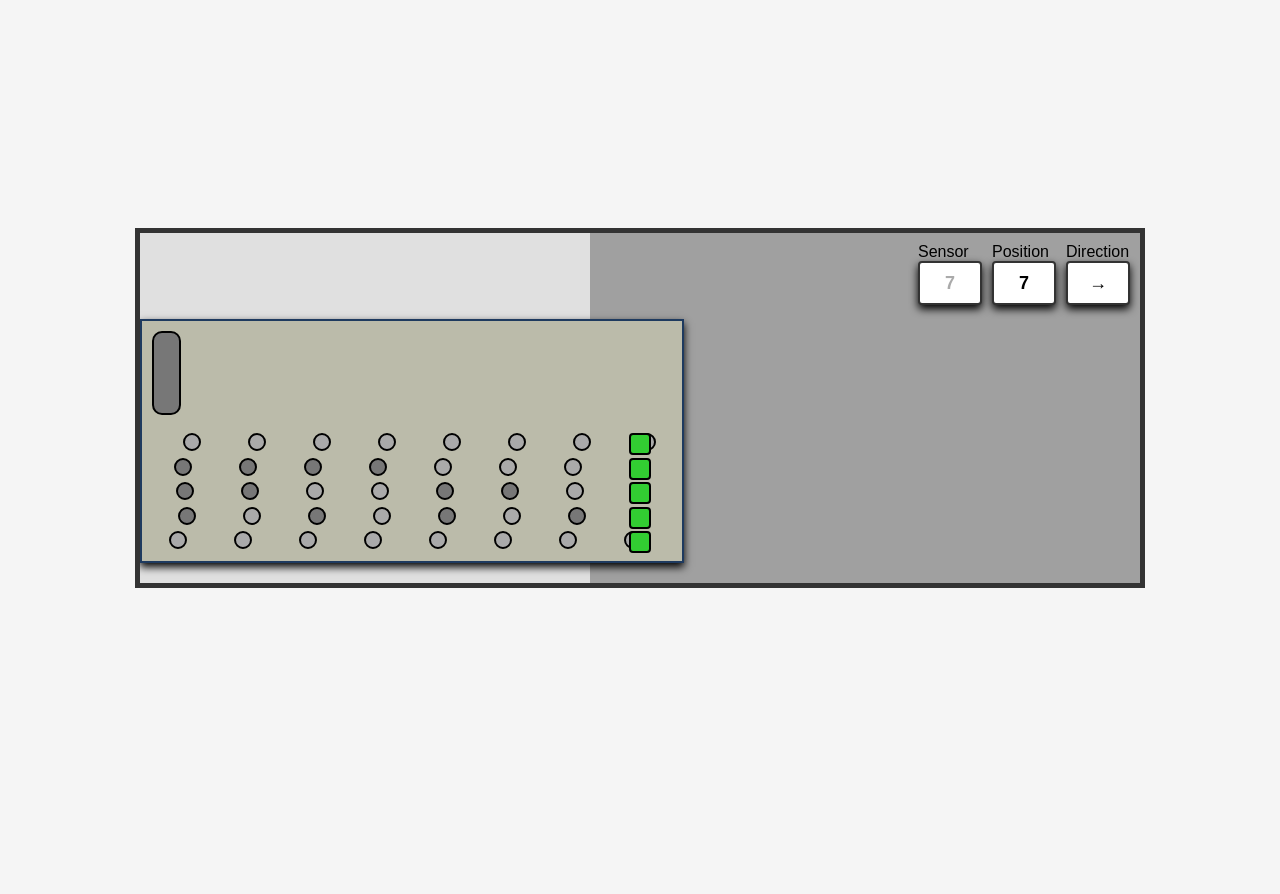
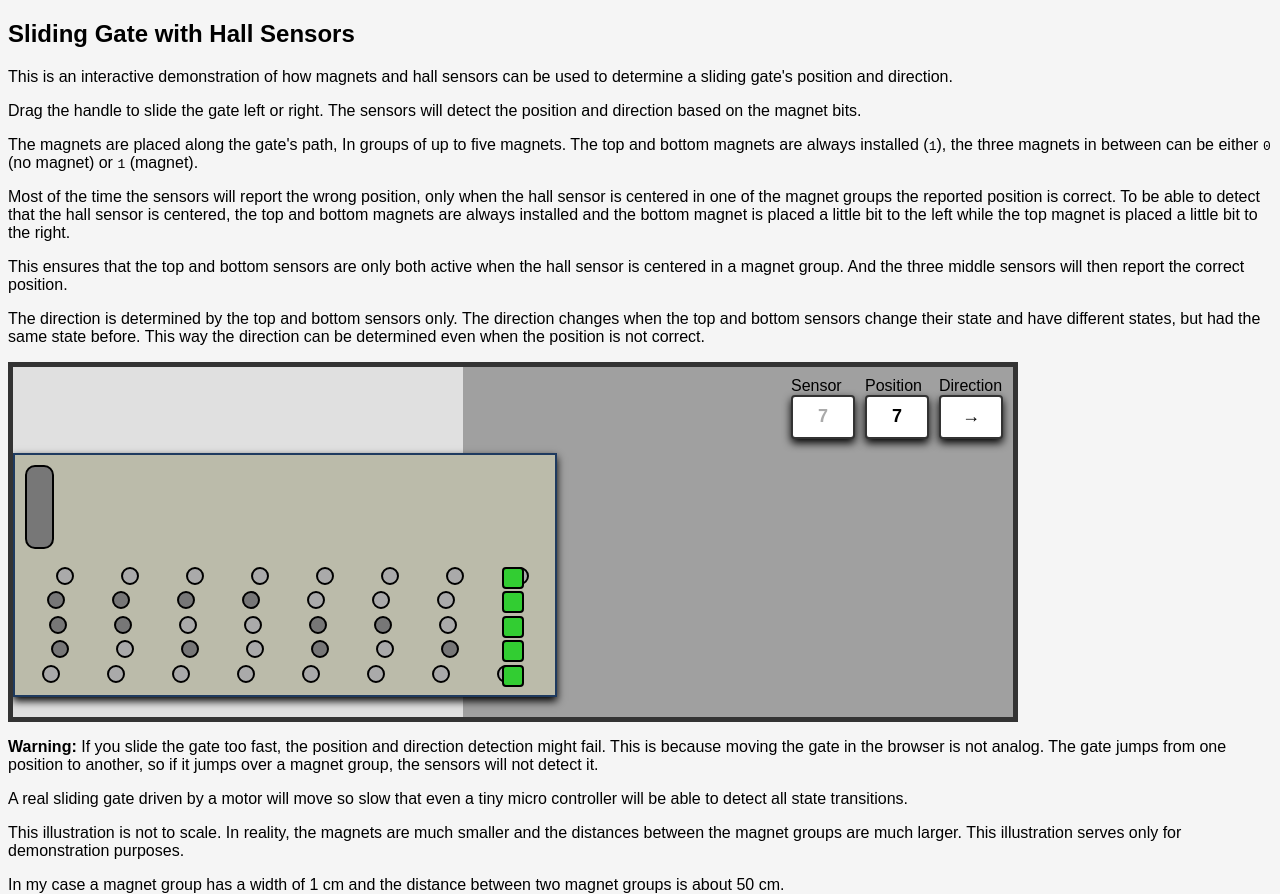
Before and after one commit to dueckminor/esphome-components, a plain HTML site: page docs/index.html in a window 1280 px wide. Before the commit the page ends 816 px from the top, so only its background shows below. Drawn offline with Linux system fonts and the light colour scheme.

Commit message:
improved documentation

```diff
--- a/docs/index.html
+++ b/docs/index.html
@@ -3,12 +3,9 @@
 
 <head>
     <meta charset="UTF-8">
-    <title>Schiebetor Animation</title>
+    <title>Sliding Gate Animation</title>
     <style>
         body {
-            display: flex;
-            justify-content: center;
-            align-items: center;
             height: 100vh;
             background: #f5f5f5;
             font-family: sans-serif;
@@ -156,6 +153,43 @@
 </head>
 
 <body>
+    <div style="text-align: center; margin-bottom: 20px;"></div>
+        <h2>Sliding Gate with Hall Sensors</h2>
+        <p>
+            This is an interactive demonstration of how magnets and hall sensors
+            can be used to determine a sliding gate's position and direction.
+        </p>
+        <p>
+            Drag the handle to slide the gate left or right. The sensors will
+            detect the position and direction based on the magnet bits.
+        </p>
+        <p>
+            The magnets are placed along the gate's path, In groups of up to
+            five magnets. The top and bottom magnets are always installed
+            (<tt>1</tt>), the three magnets in between can be either <tt>0</tt>
+            (no magnet) or <tt>1</tt> (magnet).
+        </p>
+        <p>
+            Most of the time the sensors will report the wrong position, only
+            when the hall sensor is centered in one of the magnet groups the
+            reported position is correct. To be able to detect that the hall
+            sensor is centered, the top and bottom magnets are always installed
+            and the bottom magnet is placed a little bit to the left while the
+            top magnet is placed a little bit to the right.
+        </p>
+        <p>
+            This ensures that the top and bottom sensors are only both active
+            when the hall sensor is centered in a magnet group. And the three
+            middle sensors will then report the correct position.
+        </p>
+        <p>
+            The direction is determined by the top and bottom sensors only.
+            The direction changes when the top and bottom sensors change their
+            state and have different states, but had the same state before.
+            This way the direction can be determined even when the position
+            is not correct.
+        </p>
+    </div>
     <div class="scene" id="scene">
         <div class="gate" id="gate">
             <div class="handle" id="handle"></div>
@@ -241,6 +275,27 @@
                 <div class="box" id="direction-box">→</div>
             </div>
         </div>
+    </div>
+    <div>
+        <p>
+            <b>Warning:</b> If you slide the gate too fast, the position and direction
+            detection might fail. This is because moving the gate in the browser
+            is not analog. The gate jumps from one position to another, so
+            if it jumps over a magnet group, the sensors will not detect it.
+        </p>
+        <p>
+            A real sliding gate driven by a motor will move so slow that even
+            a tiny micro controller will be able to detect all state transitions.
+        </p>
+        <p>
+            This illustration is not to scale. In reality, the
+            magnets are much smaller and the distances between the magnet groups
+            are much larger. This illustration serves only for demonstration purposes.
+        </p>
+        <p>
+            In my case a magnet group has a width of 1 cm and the distance
+            between two magnet groups is about 50 cm.
+        </p>
     </div>
 
     <script>
```
Also changed, not shown: 1 other file.
